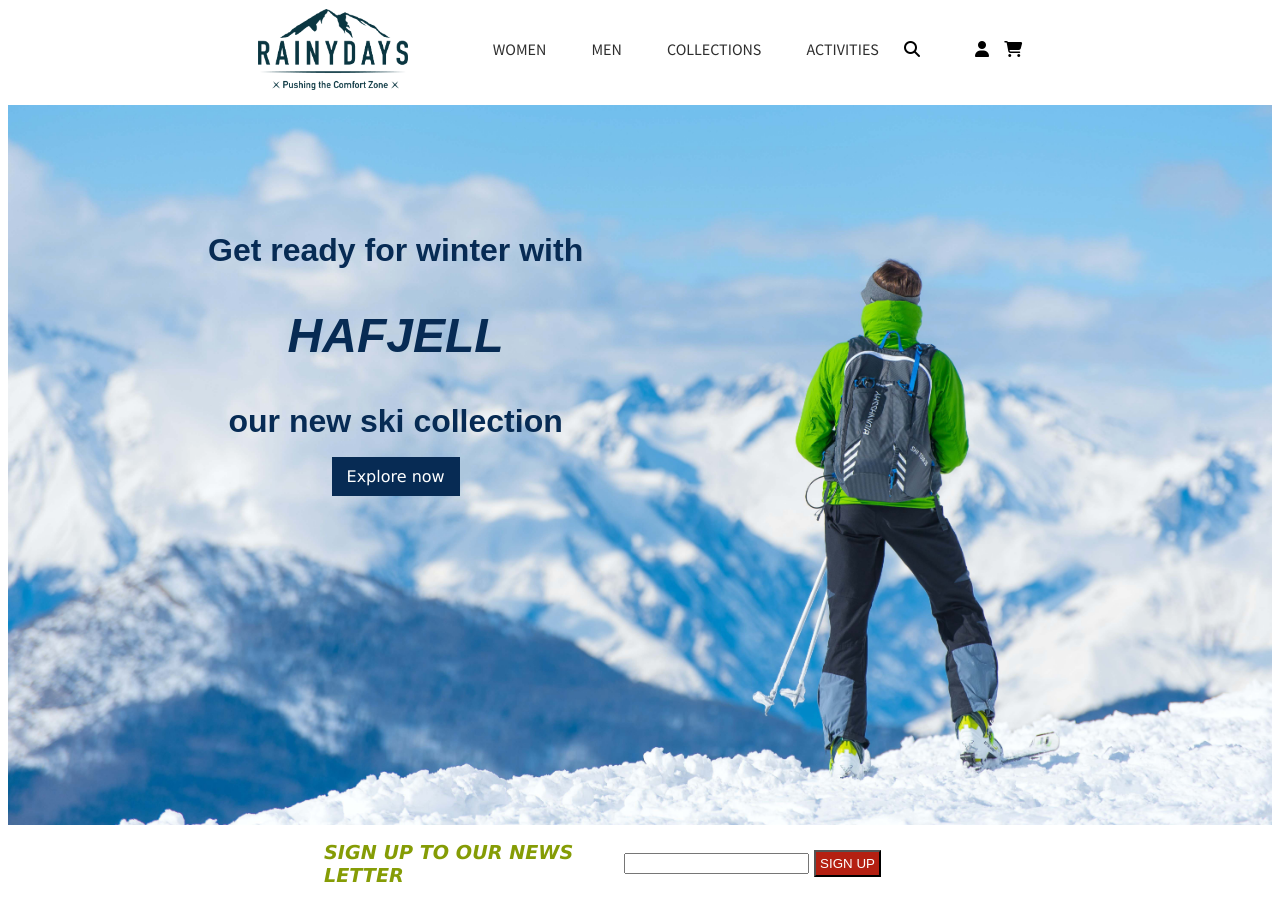
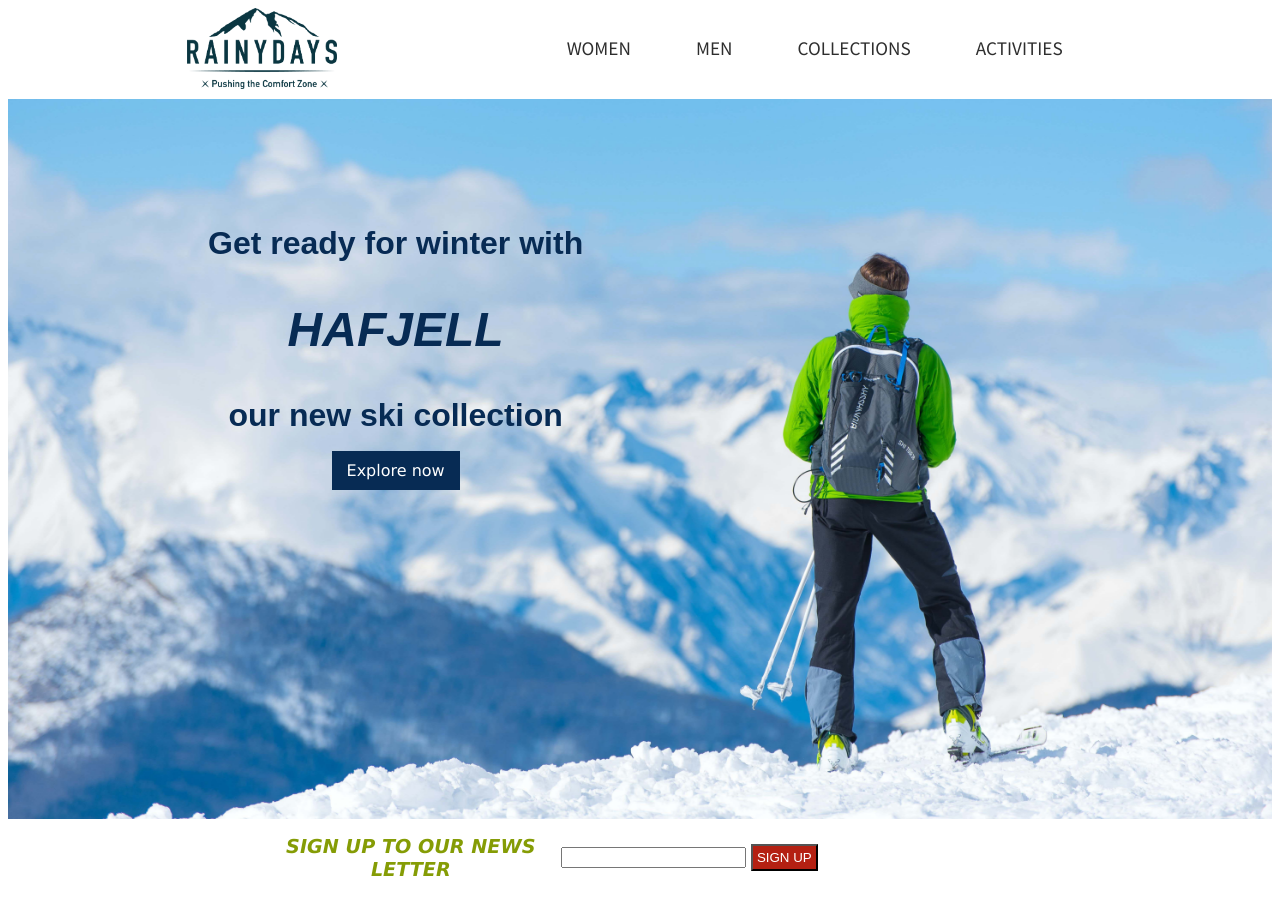
Before and after one commit to Noroff-FEU-Assignments/cross-course-project-martemoslet, a plain HTML site: page index.html in a window 1280 px wide. Shown: the top 920 px of the page. Drawn offline with Linux system fonts and the light colour scheme; a web font is replaced by a local one.

Commit message:
Update index

```diff
--- a/css/styles.css
+++ b/css/styles.css
@@ -7,6 +7,14 @@ footer a {
 header a {
   text-transform: uppercase;
   padding: 20px;
+  font-size: 2em;
+}
+
+header {
+  display: grid;
+  grid-template-columns: repeat(3, 1fr);
+  align-items: center;
+  margin-bottom: 10px;
 }
 
 body {
@@ -23,9 +31,12 @@ h2 {
 }
 
 nav {
-  margin-left: 45px;
-  margin-right: 15px;
-  margin-top: 15px;
+  display: none;
+  position: fixed;
+  top: 80px;
+  z-index: 1000;
+  left: 0px;
+  background: #fff;
 }
 
 nav ul {
@@ -33,14 +44,16 @@ nav ul {
 }
 
 nav li {
-  display: inline-block;
-  text-align: center;
-  margin-bottom: 20px;
+  display: block;
+  padding: 30px;
 }
 
-.welcome,
-.new-collection {
-  background-color: #e6e6e6;
+#hamburger-menu {
+  display: none;
+}
+
+#hamburger-menu:checked ~ nav {
+  display: block;
 }
 
 h1 {
@@ -88,25 +101,21 @@ a {
 }
 
 /* Home page */
-.menu {
-  max-width: 100%;
-  display: flex;
-  justify-content: center;
-  align-items: center;
-  flex-direction: row;
-  text-align: center;
-  margin-bottom: 10px;
+.fa-bars {
+  font-size: 2em;
+  padding-left: 40px;
+  color: #072b54;
 }
 
 .logo {
   width: 100%;
   max-width: 150px;
-  margin-left: 15px;
   padding-right: 20px;
+  z-index: 1050;
 }
 
 .fa-user {
-  padding: 0 10px 0 50px;
+  padding: 0 10px 0 100px;
 }
 
 .welcome {
@@ -121,16 +130,17 @@ a {
 .new-collection {
   background-size: cover;
   background-repeat: no-repeat;
-  min-height: 90vh;
+  min-height: 50vh;
   position: relative;
+  background-position-x: center;
 }
 
 .welcome-text,
 .new-collection__text {
   position: absolute;
   text-align: center;
-  top: 100px;
-  left: 200px;
+  top: 20px;
+  left: 50px;
 }
 
 .new-collection__text h1 {
@@ -141,26 +151,22 @@ a {
   font-family: "forma-djr-deck", sans-serif;
   font-weight: 700;
   font-style: normal;
-  font-size: 2em;
+  font-size: 1.5em;
 }
 
 .big-text {
   font-family: "forma-djr-deck", sans-serif;
   font-weight: 800;
   font-style: italic;
-  font-size: 3em;
+  font-size: 2em;
   text-transform: uppercase;
 }
 
 .signup {
-  display: flex;
+  display: grid;
   align-items: center;
   max-width: 600px;
-  padding-left: 25%;
-}
-
-.signup > * {
-  flex: 1;
+  justify-content: center;
 }
 
 .signup h2 {
@@ -168,11 +174,12 @@ a {
   font-size: 1.2em;
   font-style: italic;
   font-weight: bold;
+  text-align: center;
 }
 
 .featured {
   display: grid;
-  grid-template-columns: repeat(3, 1fr);
+  grid-template-columns: repeat(1, 1fr);
   max-width: 1200px;
   margin: 20px auto;
   grid-gap: 10px;
@@ -182,6 +189,7 @@ a {
 .featured img {
   grid-column: -1/1;
   width: 100%;
+  margin-top: 20px;
 }
 
 .featured h2 {
@@ -222,3 +230,76 @@ a {
 .socials li {
   margin: 0 4px;
 }
+
+@media (min-width: 600px) {
+  .featured {
+    grid-template-columns: repeat(3, 1fr);
+  }
+  .welcome,
+  .new-collection {
+    min-height: 90vh;
+  }
+  .welcome-text,
+  .new-collection__text {
+    top: 50px;
+    left: 100px;
+  }
+  .small-text {
+    font-size: 2em;
+  }
+  .big-text {
+    font-size: 3em;
+  }
+}
+
+@media (min-width: 900px) {
+  .welcome-text,
+  .new-collection__text {
+    top: 100px;
+    left: 200px;
+  }
+  .signup {
+    display: flex;
+    align-items: center;
+    margin-left: 20%;
+  }
+  .signup > * {
+    flex: 1;
+  }
+  .signup-section {
+    background-size: 100%;
+    align-items: center;
+  }
+  nav {
+    display: flex;
+    text-align: center;
+    position: static;
+    top: 0px;
+    max-width: 100%;
+    justify-content: center;
+  }
+
+  nav li {
+      display: inline-block;
+      padding: 10px;
+      font-size: 0.6em;
+  }
+
+  header label {
+    display: none;
+  }
+
+  header {
+    justify-content: start;
+  }
+
+  .menu {
+      display: flex;
+      max-width: 100%;
+      display: flex;
+      justify-content: space-evenly;
+      align-items: center;
+      flex-direction: row;
+      text-align: center;
+      margin-bottom: 10px;
+  }
--- a/index.html
+++ b/index.html
@@ -14,18 +14,15 @@
   </head>
   <body>
     <header class="menu">
-      <div>
+      <label for="hamburger-menu"><i class="fas fa-bars"></i></label>
+      <input type="checkbox" id="hamburger-menu" />
         <img src="images/rainydays-logo.png" alt="RAINYDAYS logo" class="logo"/>
-      </div>
       <nav>
         <ul>
           <li><a href="women-menu">Women</a></li>
           <li><a href="men-menu">Men</a></li>
           <li><a href="collections-menu">Collections</a></li>
           <li><a href="activities-menu">Activities</a></li>
-          <li><i class="fas fa-search"></i></li>
-          <li><i class="fas fa-user"></i></li>
-          <li><i class="fas fa-shopping-cart"></i></li>
         </ul>
       </nav>
     </header>
@@ -38,7 +35,7 @@
           <a href="jackets.html" class="cta">Explore now</a>
         </div>
       </section>
-      <section>
+      <section class="signup-section">
         <div class="signup">
           <h2>Sign up to our news letter</h2>
           <form method="POST">
```
